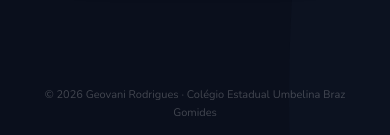
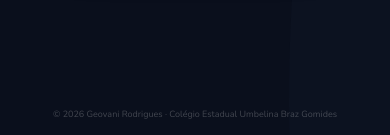
Before and after one commit to Braz-umbelina/Braz-front, a React (Vite) app: page / in a window 390 px wide. Shown: the part 706-841 px from the top of the page. Built offline with nearby package versions, Linux system fonts and the light colour scheme; no server answers.

Commit message:
style: adjust footer text size for better readability

```diff
--- a/src/Painel/Painel.tsx
+++ b/src/Painel/Painel.tsx
@@ -226,7 +226,7 @@
     }`;
 
   return (
-    <div className="bg-brand-claro text-brand-tinta dark:bg-brand-preto dark:text-brand-light font-sans h-screen [height:100dvh] flex flex-col lg:flex-row overflow-hidden selection:bg-brand-acao selection:text-black">
+    <div className="bg-brand-claro text-brand-tinta dark:bg-brand-fundo dark:text-brand-light font-sans h-screen [height:100dvh] flex flex-col lg:flex-row overflow-hidden selection:bg-brand-acao selection:text-black">
       <BarraTopoMobile
         className="lg:hidden"
         tema={tema}
--- a/src/components/Rodape.tsx
+++ b/src/components/Rodape.tsx
@@ -3,7 +3,7 @@
 behind it beyond those two. */
 function Rodape() {
   return (
-    <footer className="pointer-events-none fixed inset-x-0 bottom-0 px-6 py-4 text-[11px] leading-relaxed text-gray-500 dark:text-brand-light/25">
+    <footer className="pointer-events-none fixed inset-x-0 bottom-0 px-6 py-4 text-[9px] sm:text-[11px] leading-relaxed text-gray-500 dark:text-brand-light/25">
       <div className="hidden lg:block absolute right-6 bottom-4 text-right">
         <p>Extensionista II: Tecnologia Aplicada à Inclusão Digital</p>
         <p>Centro Universitário Internacional UNINTER</p>
```
